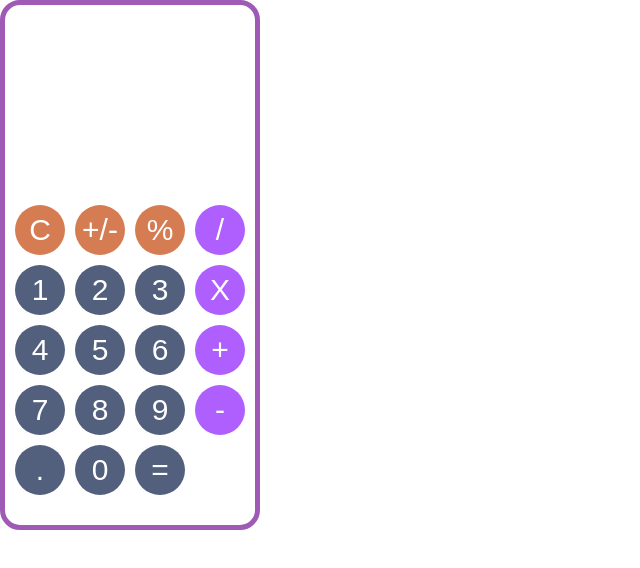
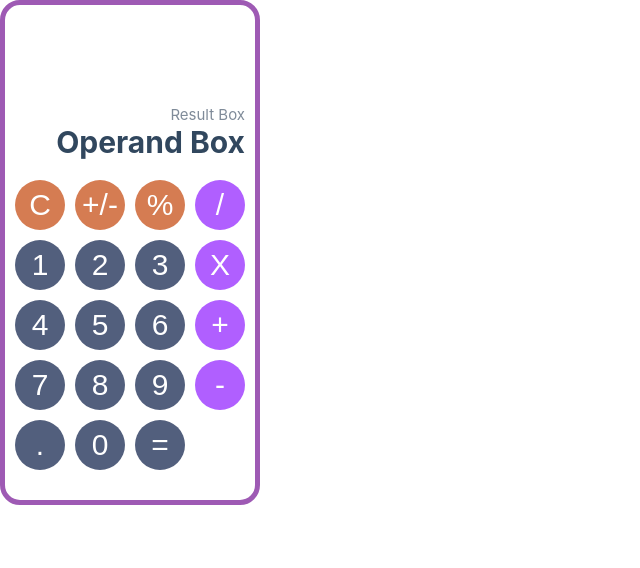
Before and after one commit to thangoke/calculator, a React (Create React App) app: page / in a window 1280 px wide. Shown: the top 568 px of the page, without its empty margins (0-640 px from the left). Built offline with nearby package versions, Linux system fonts and the light colour scheme.

Commit message:
add resultbox and operandbox

```diff
--- a/src/App.tsx
+++ b/src/App.tsx
@@ -5,7 +5,9 @@ import StyleSheet from './type/StyleSheet';
 
 function App() {
   return (
-    <div className="App">
+    <div style={styles.calculatorContainer}>
+      <div style={styles.resultBox}>Result Box</div>
+      <div style={styles.operandBox}>Operand Box</div>
       <div style={styles.gridContainer}>
         <Button background="#d57c52">C</Button>
         <Button background="#d57c52">+/-</Button>
@@ -32,14 +34,35 @@ function App() {
 }
 
 const styles: StyleSheet = {
+  calculatorContainer: {
+    display: "flex",
+    flexDirection: "column",
+    border: "5px solid #9e5ab4",
+    borderRadius: "20px",
+    backgroundColor: "white",
+    width: "250px",
+  },
+  resultBox: {
+    textAlign: "right",
+    fontSize: "15px",
+    padding: "10px",
+    paddingTop: "100px",
+    paddingBottom: "0px",
+    color: "#7f8b99",
+  },
+  operandBox: {
+    textAlign: "right",
+    fontSize: "30px",
+    fontWeight: "bold",
+    padding: "10px",
+    paddingTop: "0px",
+    color: "#31475e",
+  },
   gridContainer: {
     display: "grid",
     gridTemplateColumns: "50px 50px 50px 50px",
     gridTemplateRows: "50px 50px 50px 50px 50px",
-    border: "5px solid #9e5ab4",
-    borderRadius: "20px",
-    backgroundColor: "white",
-    paddingTop: "200px",
+    paddingTop: "10px",
     paddingBottom: "30px",
     paddingLeft: "10px",
     paddingRight: "10px",
```
